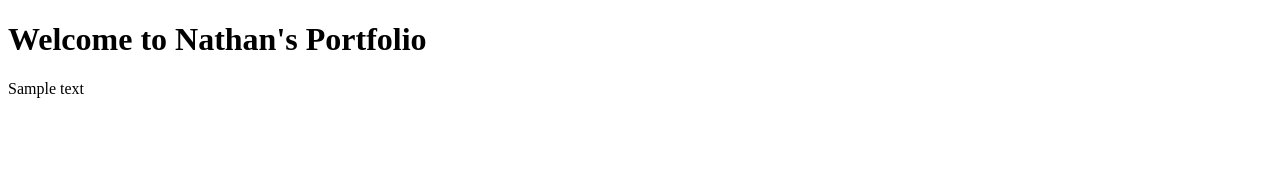
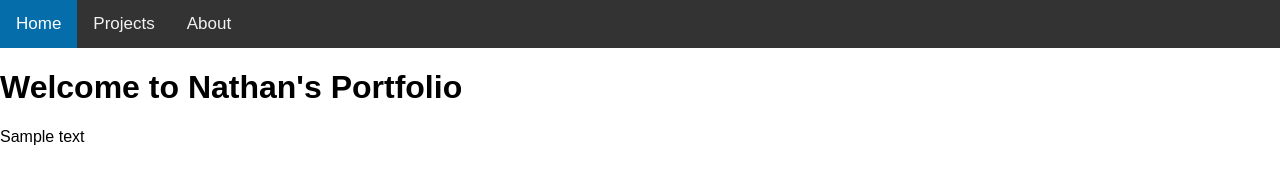
Before and after one commit to nastark123/nastark123.github.io, a plain HTML site: page index.html in a window 1280 px wide. Drawn offline with Linux system fonts and the light colour scheme.

Commit message:
Wrote about page, testing formatting

```diff
--- a/index.html
+++ b/index.html
@@ -1,10 +1,50 @@
 <!DOCTYPE html>
 <html>
+<head>
+    <style>
+        body {
+          margin: 0;
+          font-family: Arial, Helvetica, sans-serif;
+        }
+
+        .topnav {
+            overflow: hidden;
+            background-color: #333;
+        }
+
+        .topnav a {
+            float: left;
+            color: #f2f2f2;
+            text-align: center;
+            padding: 14px 16px;
+            text-decoration: none;
+            font-size: 17px;
+        }
+
+        .topnav a:hover {
+            background-color: #ddd;
+            color: black;
+        }
+
+        .topnav a.active {
+            background-color: #046daa;
+            color: white;
+        }
+    </style>
+</head>
+
 <title>Nathan's Portfolio</title>
+
 <body>
 
-<h1>Welcome to Nathan's Portfolio</h1>
-<p>Sample text</p>
+    <div class="topnav">
+        <a class="active" href="index.html">Home</a>
+        <a href="projects.html">Projects</a>
+        <a href="about.html">About</a>
+    </div>
+
+    <h1>Welcome to Nathan's Portfolio</h1>
+    <p>Sample text</p>
 
 </body>
 </html>
```
Also changed, not shown: about.html (added, +66 -0 lines), projects.html (added, +48 -0 lines).
